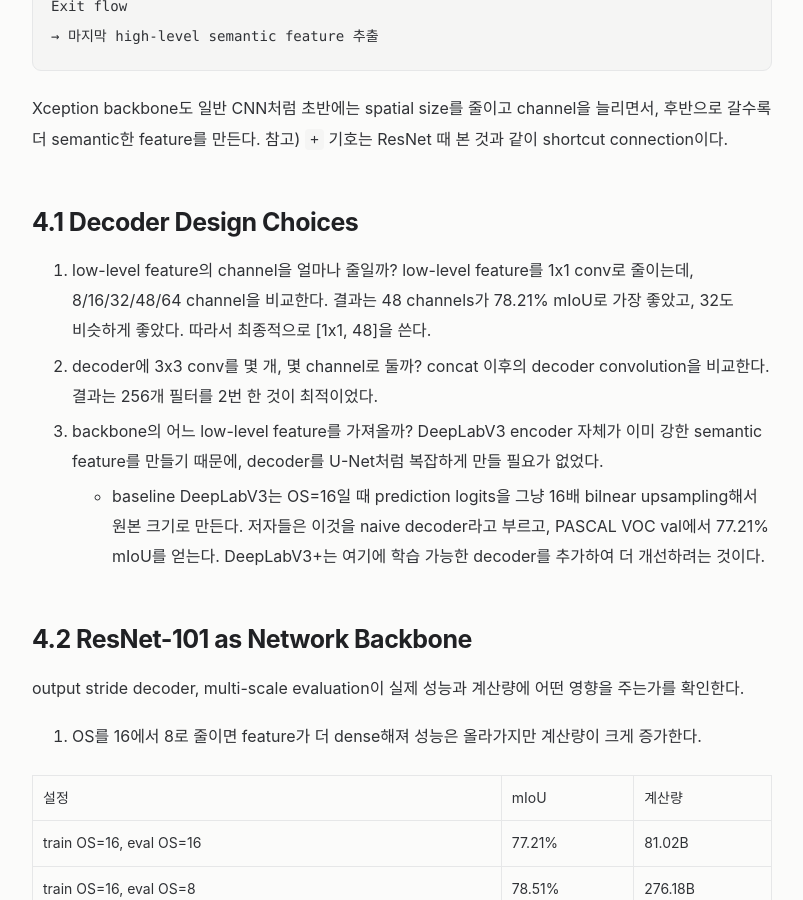
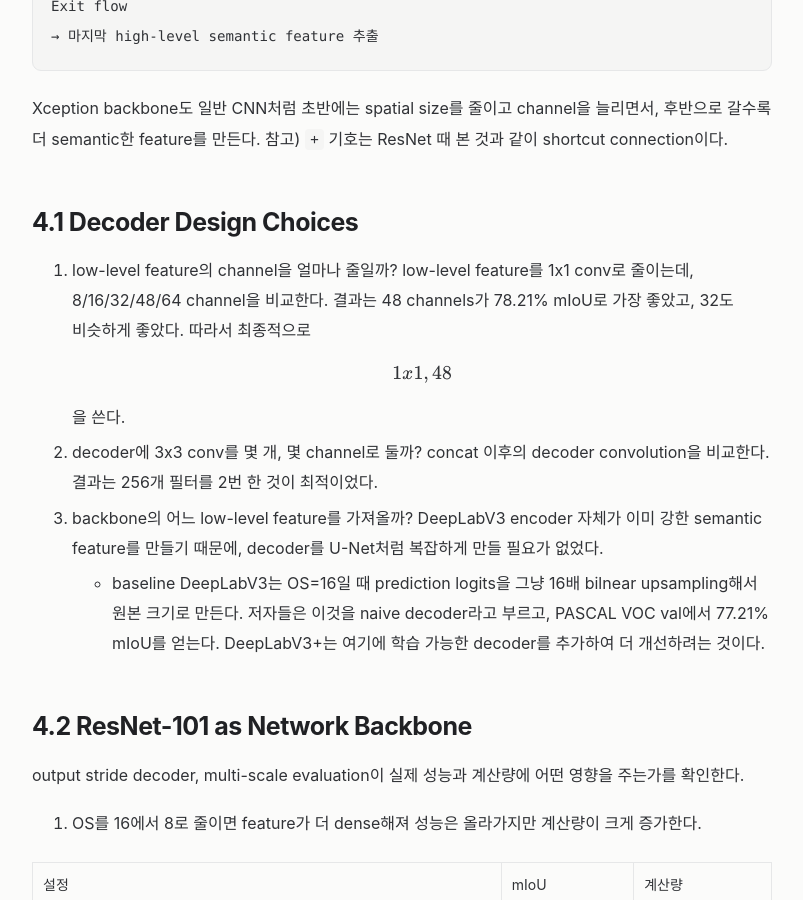
Before and after one commit to nayana224/nayana224.github.io, a Jekyll site: the page built from _notes/deeplabv3plus-2018.md, in a window 1280 px wide and 900 px high, scrolled down 6406 px. Shown: the whole window, without its empty margins (238-1041 px from the left). Built offline with Jekyll 4.4.1, drawn with Linux system fonts in a browser that asks for light colours.

```diff
--- a/_notes/deeplabv3plus-2018.md
+++ b/_notes/deeplabv3plus-2018.md
@@ -207,7 +207,7 @@ Xception backbone도 일반 CNN처럼 초반에는 spatial size를 줄이고 cha
 ## 4.1 Decoder Design Choices
 1. low-level feature의 channel을 얼마나 줄일까?
   low-level feature를 1x1 conv로 줄이는데, 8/16/32/48/64 channel을 비교한다. 결과는 48 channels가 78.21% mIoU로 가장 좋았고, 32도 비슷하게 좋았다.
-  따라서 최종적으로 \[1x1, 48\]을 쓴다.
+  따라서 최종적으로 \\[1x1, 48\\]을 쓴다.
 2. decoder에 3x3 conv를 몇 개, 몇 channel로 둘까?
   concat 이후의 decoder convolution을 비교한다. 결과는 256개 필터를 2번 한 것이 최적이었다.
 3. backbone의 어느 low-level feature를 가져올까?
```
